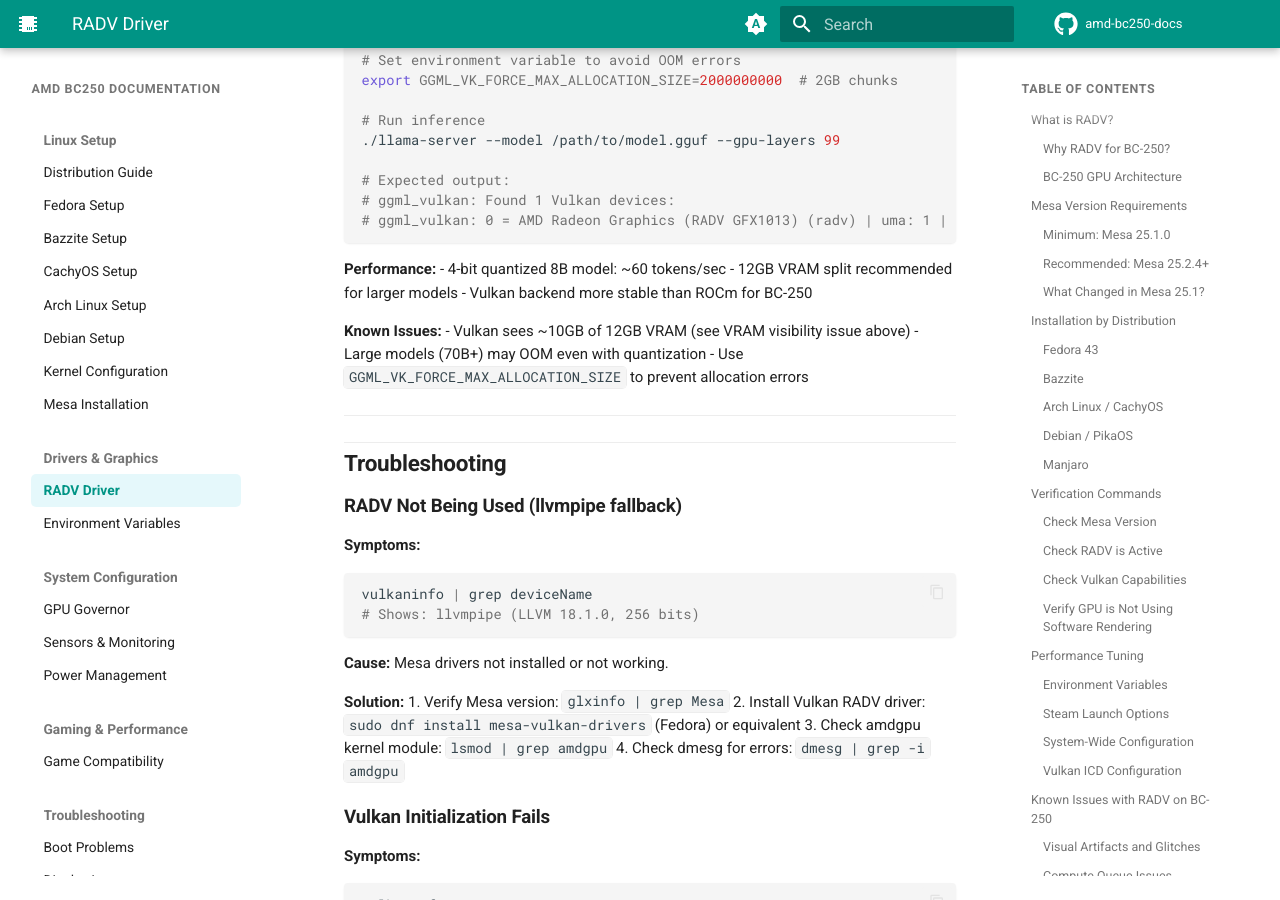
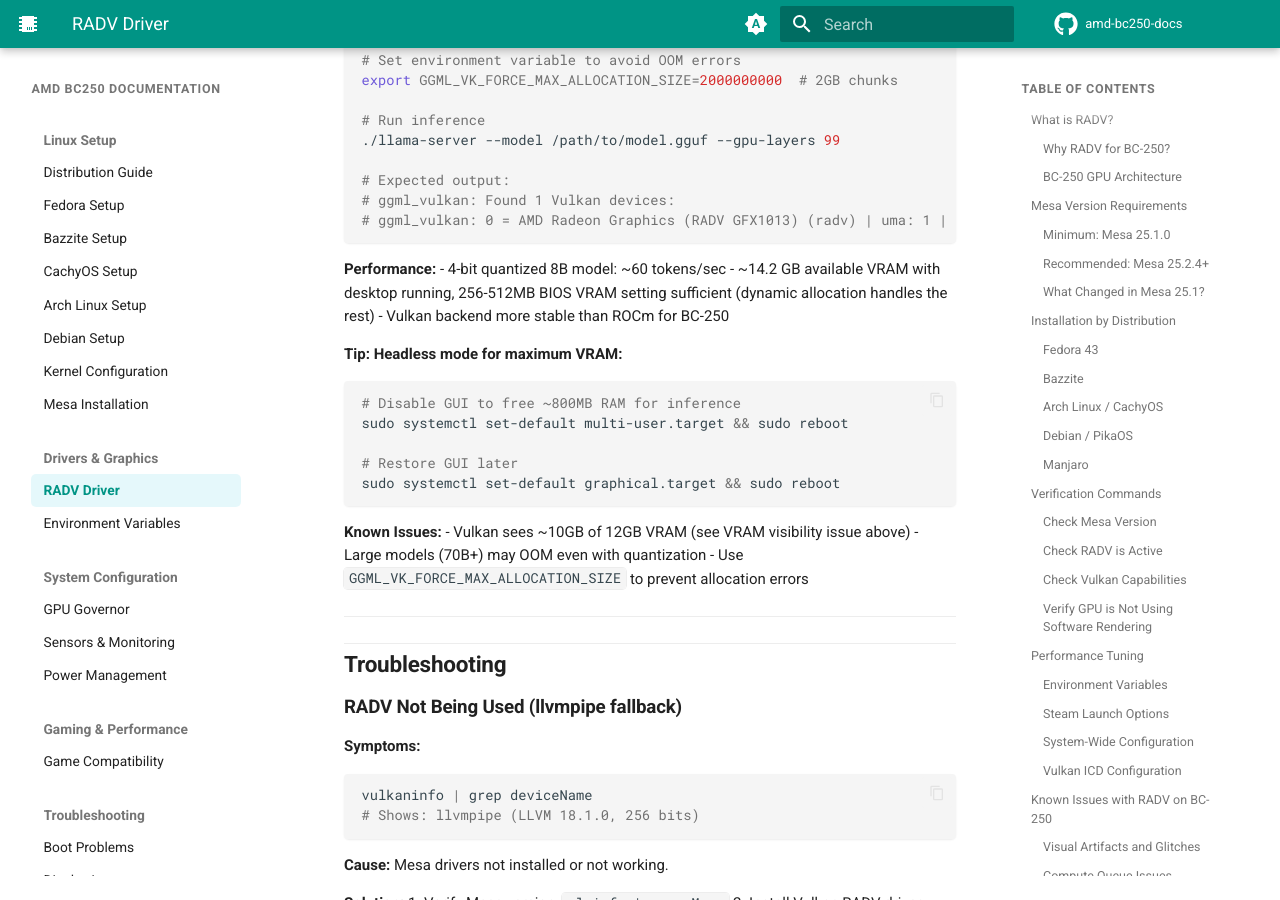
Before and after one commit to elektricM/amd-bc250-docs, an MkDocs documentation site: the page built from docs/drivers/radv.md, in a window 1280 px wide and 900 px high, scrolled down 13274 px. Built offline with MkDocs 1.6.1 and Material for MkDocs 9.7.7, drawn with Linux system fonts in a browser that asks for light colours; comment, search, counter and statistics services are not loaded; the version menu is left out.

Commit message:
feat: add technical facts from Discord resource channels
- display.md: DisplayLink unreliable (latency, no game mode), DP MST max 2 screens
- cooling.md: 3 heatsink variants (QR code = 9-row), thermal pads 1.5mm front/2.0mm back
- distributions.md: Ubuntu 26.04 daily server ISO works out of box
- radv.md: LLM headless mode tip (~14.2GB available VRAM, headless saves ~800MB)
- stability.md: P5.00 BIOS more susceptible to bricking from memory timing;
  tREF most rewarding timing, GDDR6 ICs are bottom-binned Micron

````diff
--- a/docs/drivers/radv.md
+++ b/docs/drivers/radv.md
@@ -614,8 +614,17 @@
 
 **Performance:**
 - 4-bit quantized 8B model: ~60 tokens/sec
-- 12GB VRAM split recommended for larger models
+- ~14.2 GB available VRAM with desktop running, 256-512MB BIOS VRAM setting sufficient (dynamic allocation handles the rest)
 - Vulkan backend more stable than ROCm for BC-250
+
+**Tip: Headless mode for maximum VRAM:**
+```bash
+# Disable GUI to free ~800MB RAM for inference
+sudo systemctl set-default multi-user.target && sudo reboot
+
+# Restore GUI later
+sudo systemctl set-default graphical.target && sudo reboot
+```
 
 **Known Issues:**
 - Vulkan sees ~10GB of 12GB VRAM (see VRAM visibility issue above)
````
Also changed, not shown: docs/hardware/cooling.md (+2 -1 lines), docs/hardware/display.md (+4 -2 lines), docs/linux/distributions.md (+2 -2 lines), docs/troubleshooting/stability.md (+3 -0 lines).
